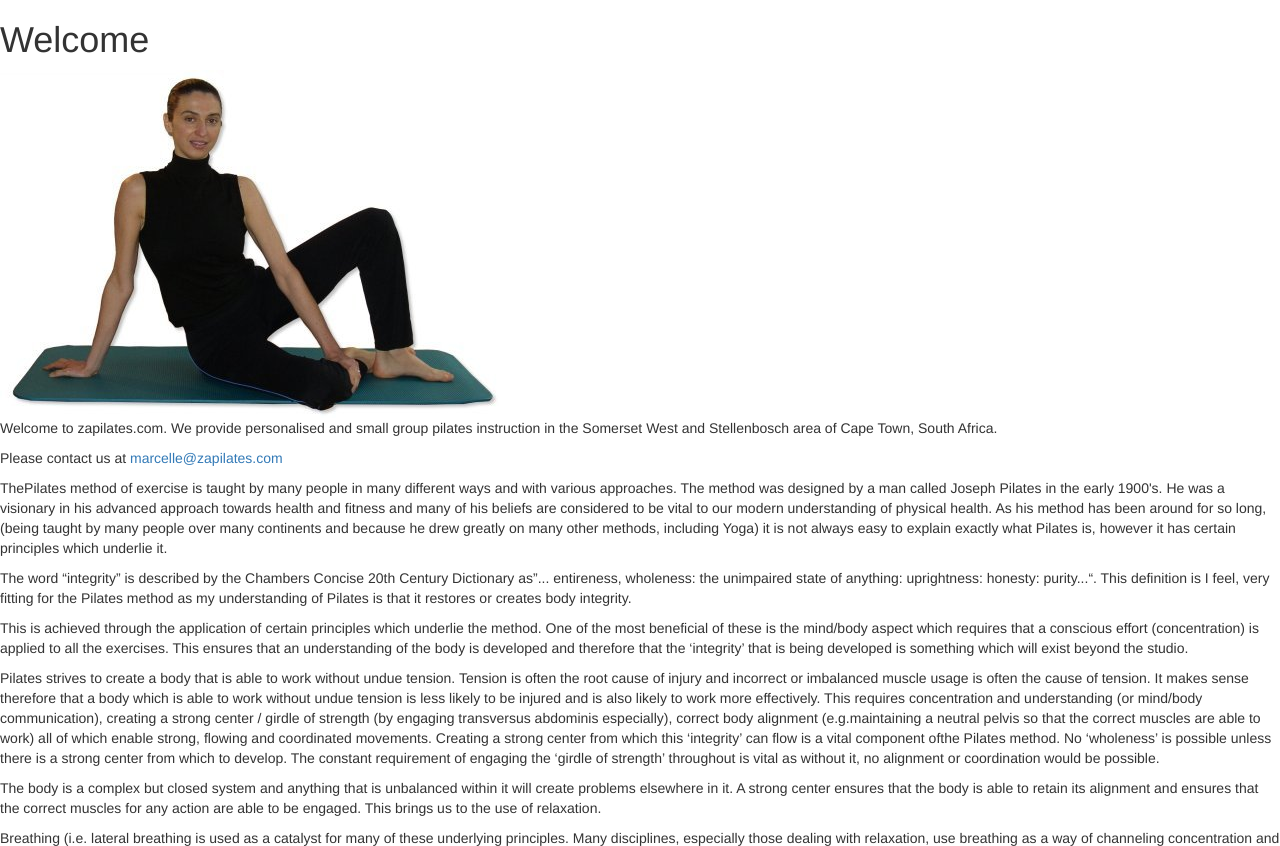
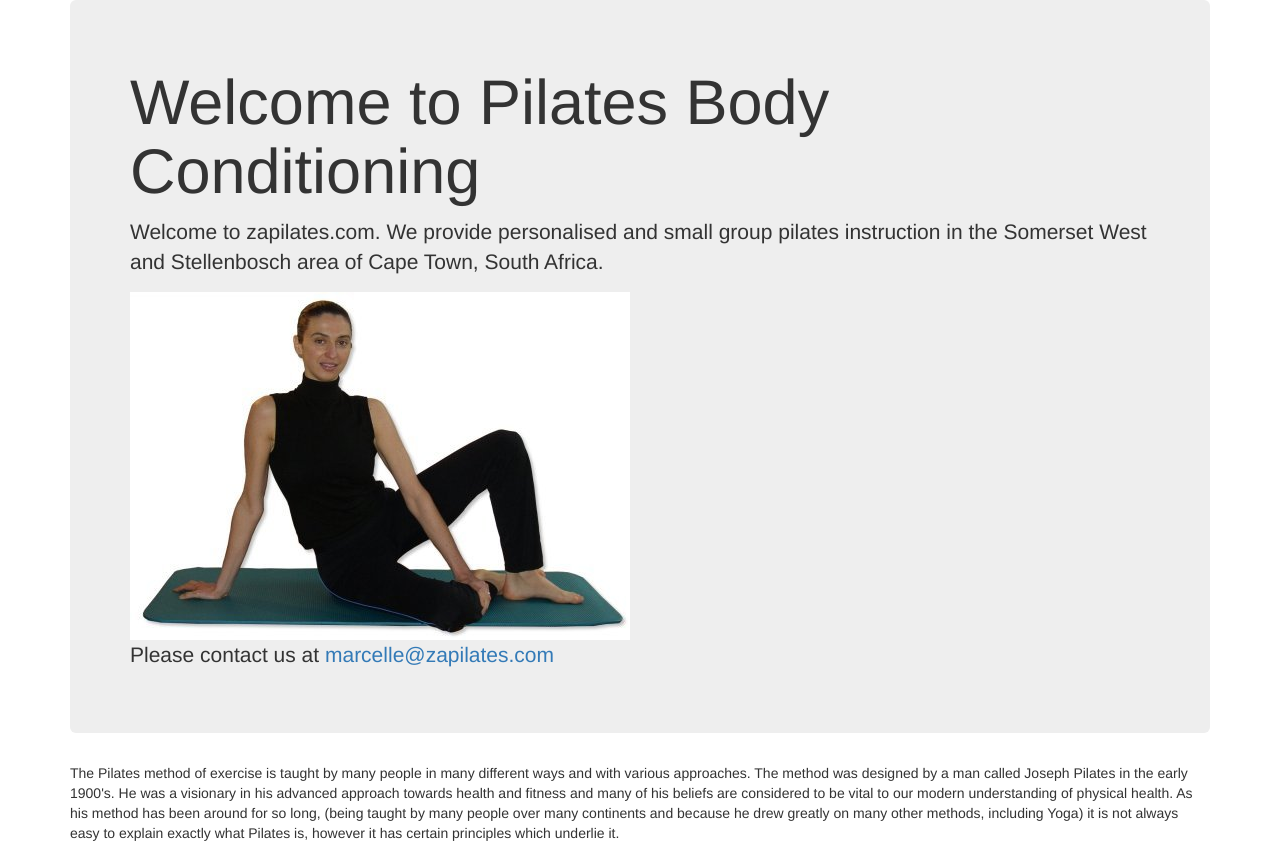
Before and after one commit to timlinux/zapilates.com, a plain HTML site: page index.html in a window 1280 px wide. Shown: the top 846 px of the page. Drawn offline with nearby package versions, Linux system fonts and the light colour scheme.

Commit message:
Added jumbotron

```diff
--- a/index.html
+++ b/index.html
@@ -1,26 +1,25 @@
-<html>
+<!DOCTYPE html>
+<html lang="en">
 <head>
     <meta content="text/html; charset=UTF-8" http-equiv="content-type">
     <!-- Latest compiled and minified CSS -->
     <link rel="stylesheet" href="https://maxcdn.bootstrapcdn.com/bootstrap/3.3.7/css/bootstrap.min.css" integrity="sha384-BVYiiSIFeK1dGmJRAkycuHAHRg32OmUcww7on3RYdg4Va+PmSTsz/K68vbdEjh4u" crossorigin="anonymous">
-
     <!-- Optional theme -->
     <link rel="stylesheet" href="https://maxcdn.bootstrapcdn.com/bootstrap/3.3.7/css/bootstrap-theme.min.css" integrity="sha384-rHyoN1iRsVXV4nD0JutlnGaslCJuC7uwjduW9SVrLvRYooPp2bWYgmgJQIXwl/Sp" crossorigin="anonymous">
-
     <!-- Latest compiled and minified JavaScript -->
     <script src="https://maxcdn.bootstrapcdn.com/bootstrap/3.3.7/js/bootstrap.min.js" integrity="sha384-Tc5IQib027qvyjSMfHjOMaLkfuWVxZxUPnCJA7l2mCWNIpG9mGCD8wGNIcPD7Txa" crossorigin="anonymous"></script>
 </head>
 <body>
-    <h1>Welcome</h1>
+    <div class="container">
+        <div class="jumbotron">
+            <h1>Welcome to Pilates Body Conditioning</h1>
+            <p>Welcome to zapilates.com. We provide personalised and small group pilates
+                instruction in the Somerset West and Stellenbosch area of Cape Town, South Africa.</p>
+            <img alt="Marcelle Sutton" src="images/image00.jpg" />
+            <p>Please contact us at <a href="mailto://marcelle@zapilates.com">marcelle@zapilates.com</a></p>
+        </div>
 
-    <img alt="Marcelle Sutton" src="images/image00.jpg" />
-
-    <p>Welcome to zapilates.com. We provide personalised and small group pilates instruction in the
-        Somerset West and Stellenbosch area of Cape Town, South Africa.</p>
-
-    <p>Please contact us at <a href="mailto://marcelle@zapilates.com">marcelle@zapilates.com</a></p>
-
-    <p>ThePilates method of exercise is taught by many people in many different ways and with various approaches.
+        <p>The Pilates method of exercise is taught by many people in many different ways and with various approaches.
             The method was designed by a man called Joseph Pilates in the early 1900's.
             He was a visionary in his advanced approach towards health and fitness and many
             of his beliefs are considered to be vital to our modern understanding of physical health.
@@ -96,5 +95,6 @@
             a positive outlook and a sense of humour will always be welcomed in any lesson.
             The studio is run on a &lsquo;course&rsquo; basis to assist and encourage the
             discipline required for regular attendance. A course consists of 10 lessons.</p>
+    </div>
     </body>
 </html>
```
Lines whose indentation alone changed are shown as unchanged.
